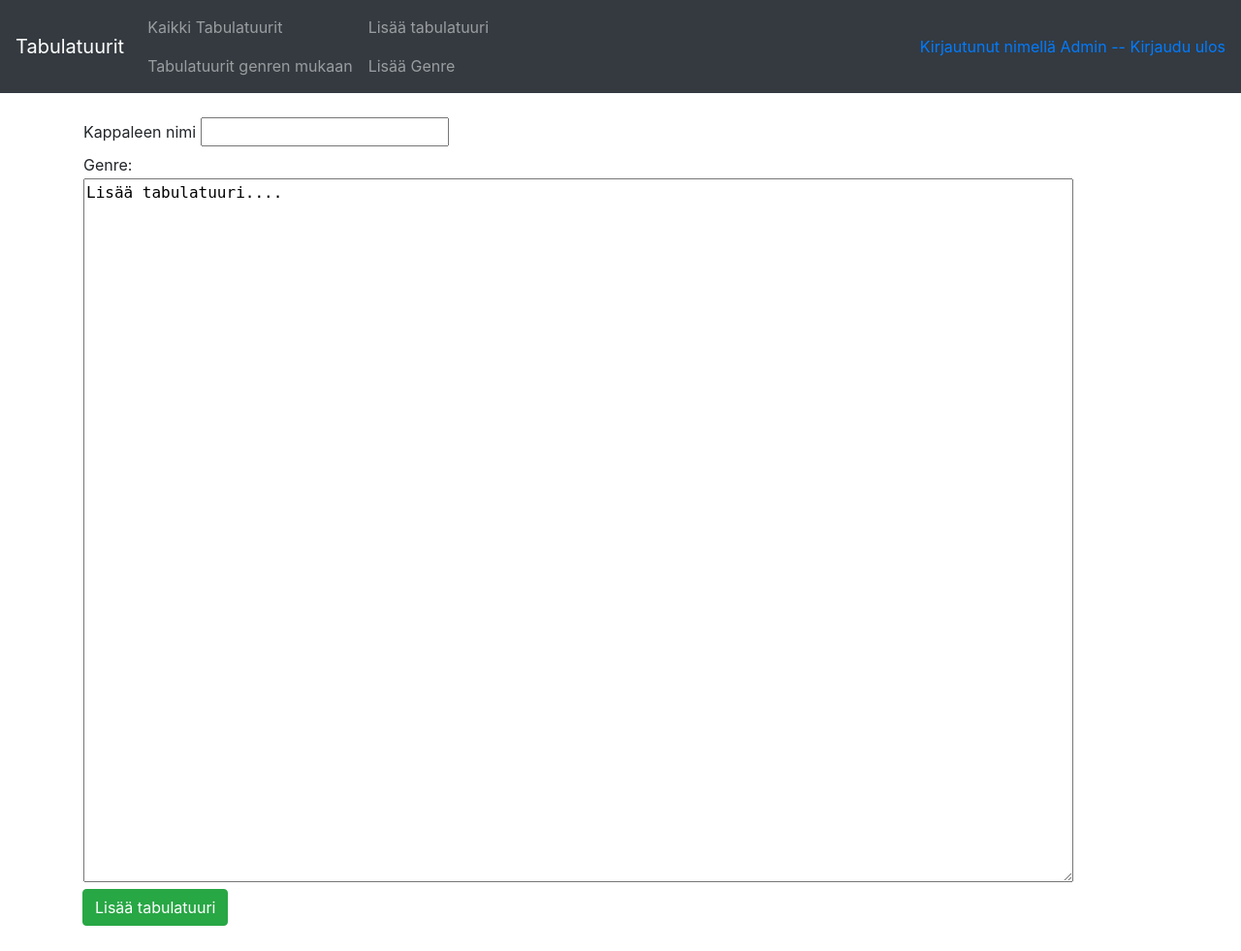
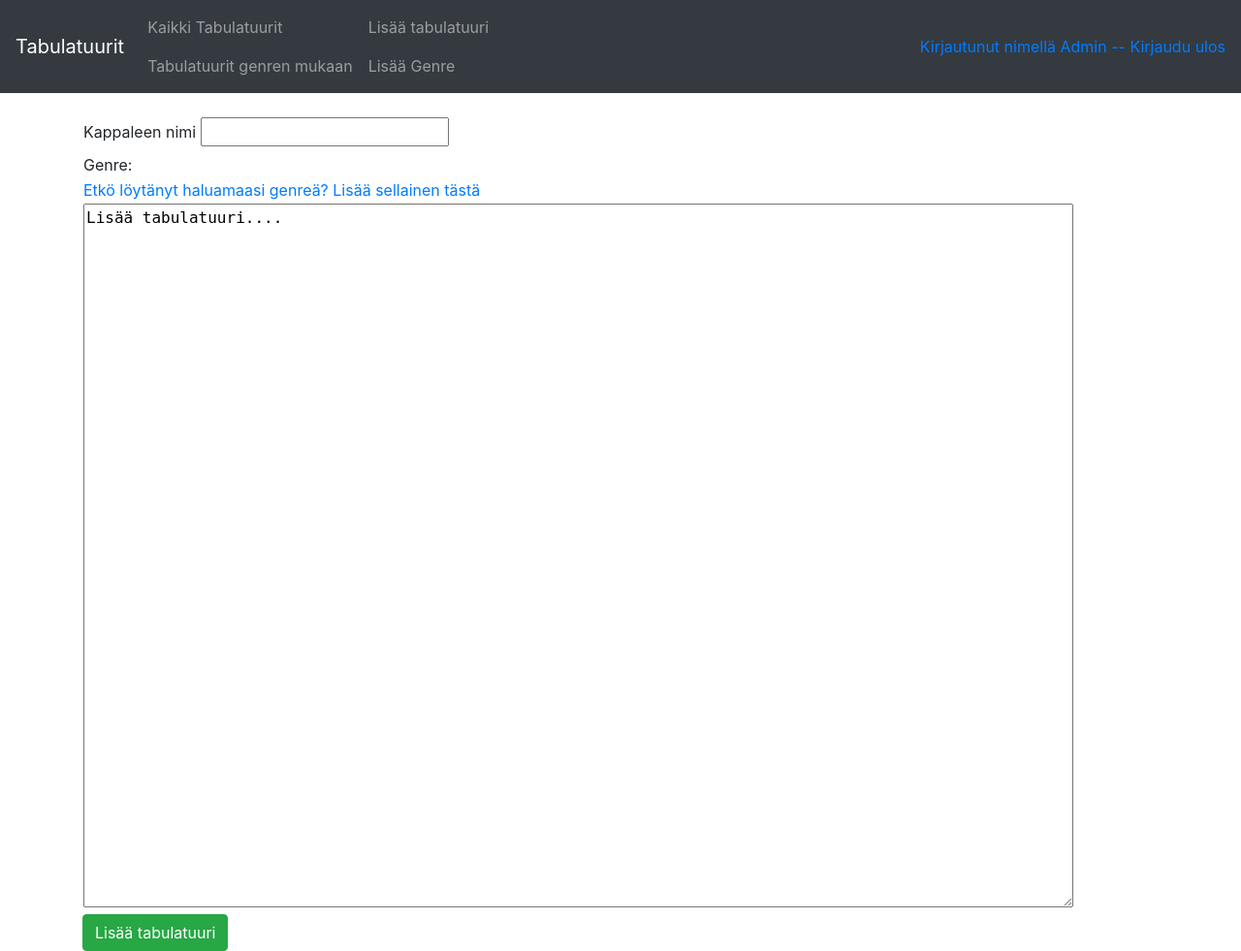
Before and after one commit to Roeoeri/tsoha-2019-tabulatuuritHt, a Flask app: page /tabs/new/ in a window 1280 px wide. Shown: the whole page at 97% size. Before the commit the page ends 955 px from the top, so only its background shows below. Run offline with Flask 2, Linux system fonts and the light colour scheme; a user stored in the database is signed in; data comes from the database, SQL or seed files in the repository; data that the repository does not hold is empty; some libraries are stand-ins or nearby versions.

Commit message:
Lisätty linkki genren lisäämiseen

```diff
--- a/application/templates/tabs/new.html
+++ b/application/templates/tabs/new.html
@@ -23,6 +23,11 @@
     </tr>
     <tr>
       <td>
+        <a href="{{ url_for('genre_create')}}">Etkö löytänyt haluamaasi genreä? Lisää sellainen tästä  </a>
+      </td>
+    </tr>
+    <tr>
+      <td>
           {{form.content(style="font-family:monospace", cols="100",rows = "30")}}
       </td>
     </tr>
```
